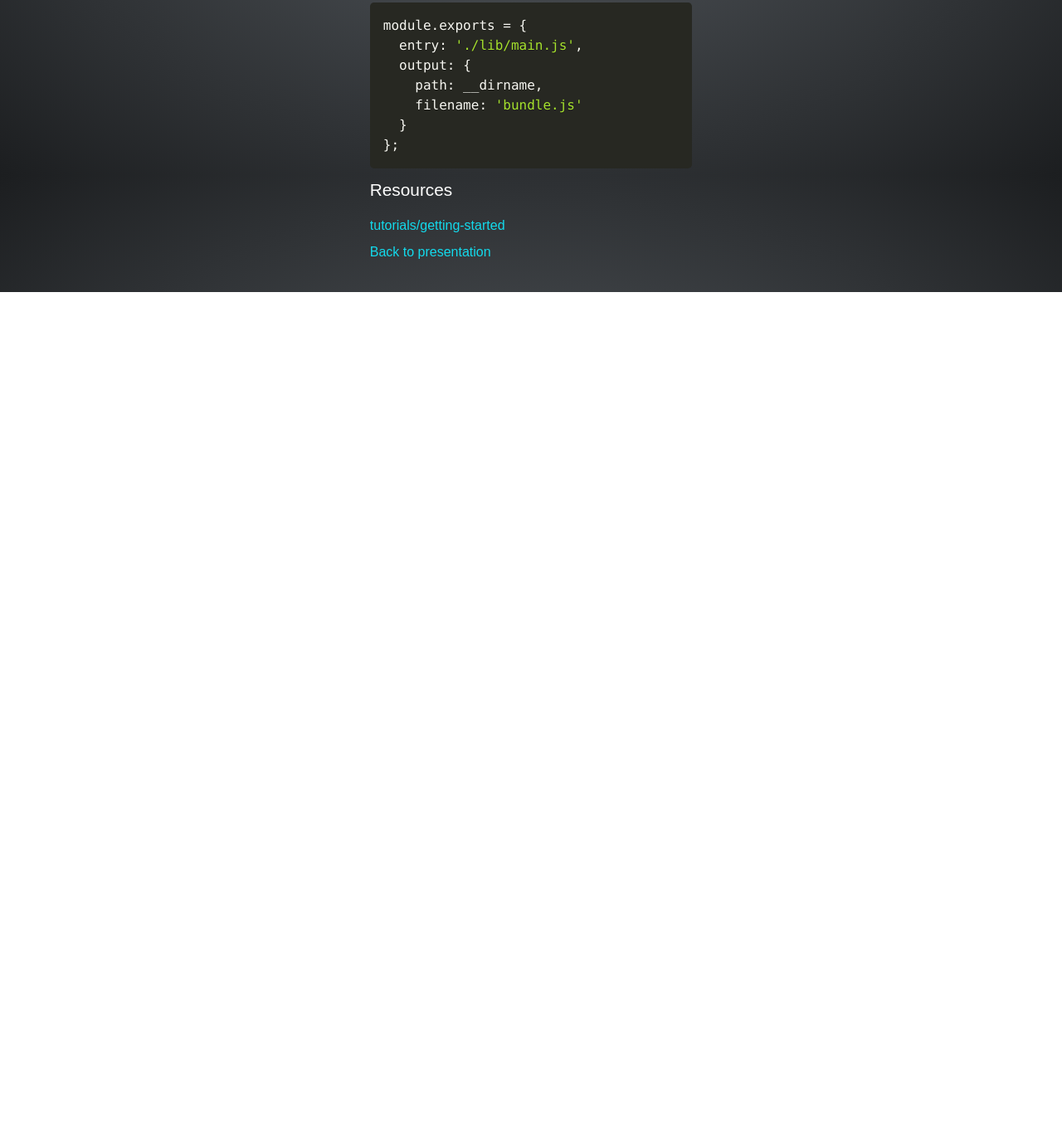
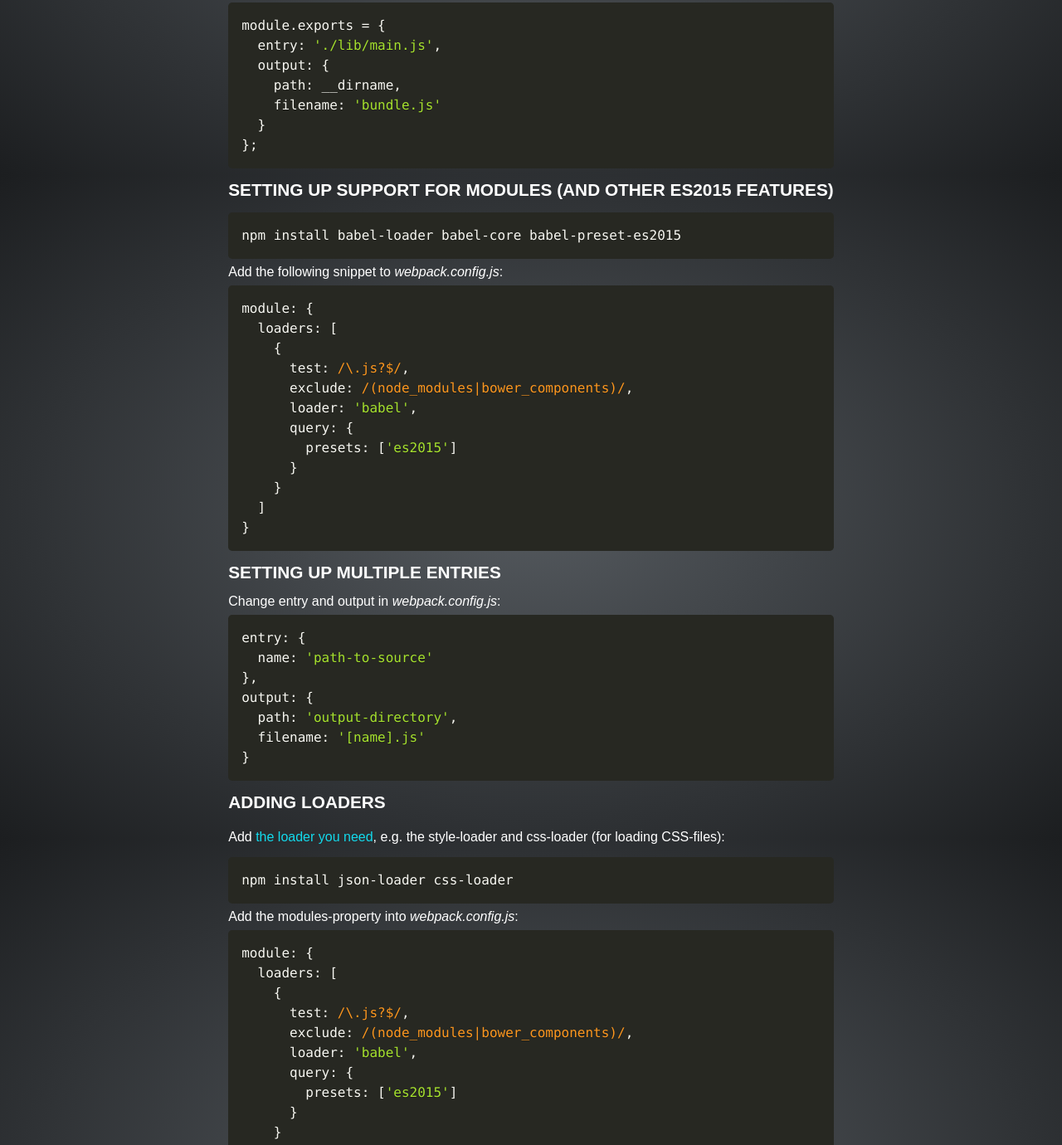
Before and after one commit to megoth/es-nextgen, a plain HTML site: page examples/webpack.html in a window 1280 px wide. Shown: the part 589-1969 px from the top of the page at 83% size. Before the commit the page ends 941 px from the top, so only its background shows below. Drawn offline with Linux system fonts and the light colour scheme.

Commit message:
Added more content to webpack

```diff
--- a/css/examples.css
+++ b/css/examples.css
@@ -91,7 +91,9 @@ strong {
 
 h1,
 h2 {
-  margin: 1rem 0; }
+  font-weight: bold;
+  margin: 1rem 0;
+  text-transform: uppercase; }
 
 h1 {
   font-size: 2em; }
--- a/examples/webpack.html
+++ b/examples/webpack.html
@@ -40,6 +40,55 @@ console.log(`test ${a}`);</code></pre>
   }
 };</code></pre>
 
+<h2 id="setting-up-support-for-modules-and-other-es2015-features-">Setting up support for modules (and other ES2015 features)</h2>
+<pre><code class="language-bash">npm install babel-loader babel-core babel-preset-es2015</code></pre>
+
+<p>Add the following snippet to <em>webpack.config.js</em>:</p>
+<pre><code class="language-javascript">module: {
+  loaders: [
+    {
+      test: /\.js?$/,
+      exclude: /(node_modules|bower_components)/,
+      loader: 'babel',
+      query: {
+        presets: ['es2015']
+      }
+    }
+  ]
+}</code></pre>
+
+<h2 id="setting-up-multiple-entries">Setting up multiple entries</h2>
+<p>Change entry and output in <em>webpack.config.js</em>:</p>
+<pre><code class="language-javascript">entry: {
+  name: 'path-to-source'
+},
+output: {
+  path: 'output-directory',
+  filename: '[name].js'
+}</code></pre>
+
+<h2 id="adding-loaders">Adding loaders</h2>
+<p>Add <a href="https://webpack.github.io/docs/list-of-loaders.html">the loader you need</a>, e.g. the style-loader and css-loader (for loading CSS-files):</p>
+<pre><code class="language-bash">npm install json-loader css-loader</code></pre>
+
+<p>Add the modules-property into <em>webpack.config.js</em>:</p>
+<pre><code class="language-javascript">module: {
+  loaders: [
+    {
+      test: /\.js?$/,
+      exclude: /(node_modules|bower_components)/,
+      loader: 'babel',
+      query: {
+        presets: ['es2015']
+      }
+    }
+  ]
+}</code></pre>
+
+<h2 id="adding-source-map">Adding source-map</h2>
+<p>Add the following snippet to <em>webpack.config.js</em>:</p>
+<pre><code class="language-javascript">devtool: "source-map"</code></pre>
+
 <h2 id="resources">Resources</h2>
 <ul>
 <li><a href="https://webpack.github.io/docs/tutorials/getting-started/">tutorials/getting-started</a></li>
```
Also changed, not shown: index.html (+2 -1 lines), 1 other file.
